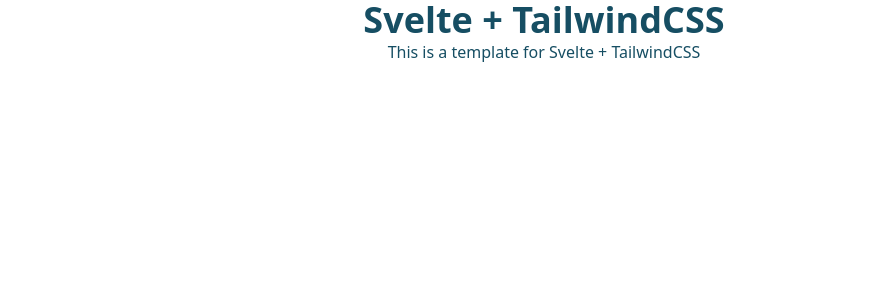
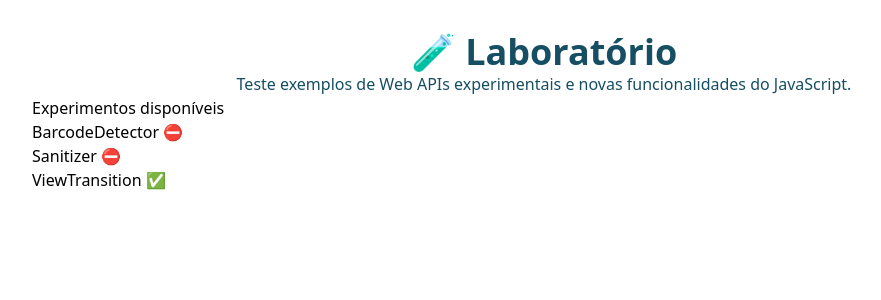
Before and after one commit to guilherssousa/experimental-web-apis, a Svelte app: page / in a window 1280 px wide. Shown: the top 300 px of the page, without its empty margins (96-977 px from the left). Built offline with nearby package versions, Linux system fonts and the light colour scheme.

Commit message:
add vercel options, add favicon

```diff
--- a/src/App.svelte
+++ b/src/App.svelte
@@ -1,17 +1,42 @@
 <script>
   import { checkAvailable } from "./utils";
 
-  const availableApis = checkAvailable(["BarcodeDetector", "Sanitizer"]);
-  console.log(availableApis);
+  const availableApis = checkAvailable([
+    "BarcodeDetector",
+    "Sanitizer",
+    "ViewTransition",
+  ]);
 </script>
 
 <main class="bg-white min-h-screen">
   <div class="mx-auto max-w-screen-lg">
-    <h1 class="text-4xl font-bold text-center text-cyan-900">
-      Svelte + TailwindCSS
-    </h1>
-    <p class="text-center text-cyan-900">
-      This is a template for Svelte + TailwindCSS
-    </p>
+    <div class="mt-8">
+      <h1 class="text-4xl font-bold text-center text-cyan-900">
+        🧪 Laboratório
+      </h1>
+      <p class="text-center text-cyan-900">
+        Teste exemplos de Web APIs experimentais e novas funcionalidades do
+        JavaScript.
+      </p>
+    </div>
+    <div>
+      <h2>Experimentos disponíveis</h2>
+
+      <ul>
+        {#each Object.entries(availableApis) as [api, available], index (api)}
+          <li>
+            {#if available}
+              <a href="https://pudim.com/">
+                {api} ✅
+              </a>
+            {:else}
+              <span>
+                {api} ⛔
+              </span>
+            {/if}
+          </li>
+        {/each}
+      </ul>
+    </div>
   </div>
 </main>
```
Also changed, not shown: index.html (+2 -0 lines), 1 other file (tests, documents, lock files or other folders).
